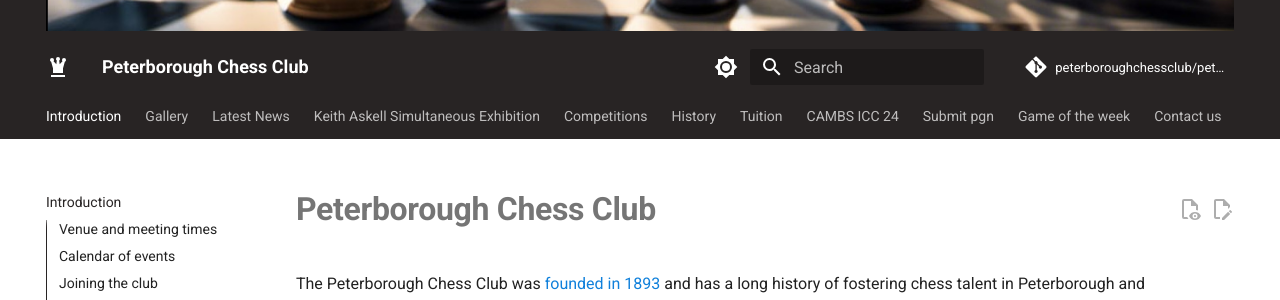
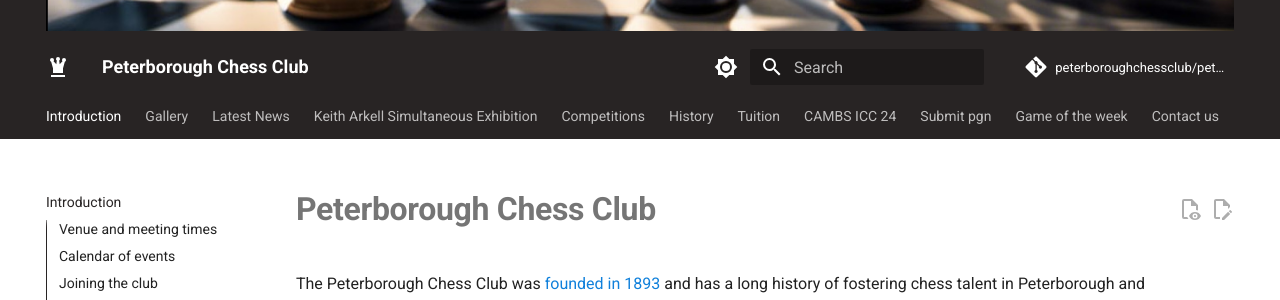
Before and after one commit to peterboroughchessclub/site, an MkDocs documentation site: the page built from docs/index.md, in a window 1280 px wide and 900 px high. Shown: the part 311-611 px from the top of the window. Built offline with MkDocs 1.6.1 and Material for MkDocs 9.7.7, drawn with Linux system fonts in a browser that asks for light colours; comment, search, counter and statistics services are not loaded.

Commit message:
Update mkdocs.yml

```diff
--- a/mkdocs.yml
+++ b/mkdocs.yml
@@ -103,7 +103,7 @@ nav:
     - Introduction: index.md
     - Gallery: gallery.md
     - Latest News: news.md
-    - Keith Askell Simultaneous Exhibition: KeithAskellSimultaneousExhibition.md
+    - Keith Arkell Simultaneous Exhibition: KeithAskellSimultaneousExhibition.md
     - Competitions: competitions.md
     - History: history.md
     - Tuition: tutorials.md
```
